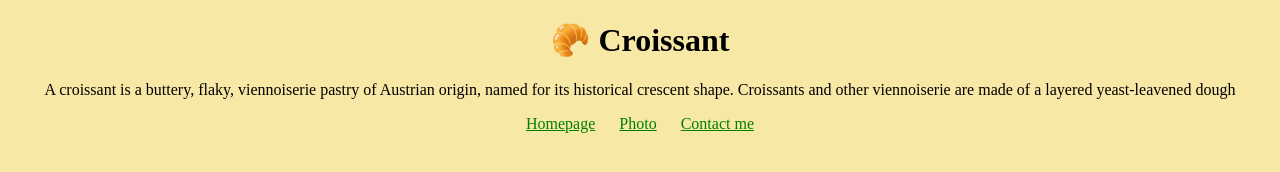
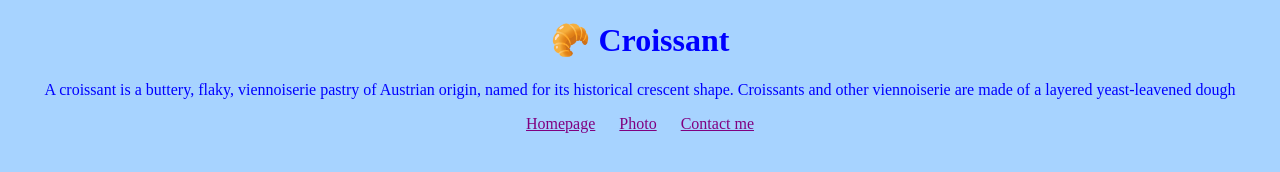
Before and after one commit to SU06FIALHO/Croissant, a plain HTML site: page index.html in a window 1280 px wide. Drawn offline with Linux system fonts and the light colour scheme.

Commit message:
Updated css style

```diff
--- a/css/style.css
+++ b/css/style.css
@@ -1,6 +1,7 @@
 body {
-  background-color: #f8e8a6;
+  background-color: #a7d3ff;
   text-align: center;
+  color: blue;
 }
 .hand-croissant {
   max-width: 100%;
@@ -10,5 +11,5 @@ body {
 }
 footer a {
       margin: 0 10px;
-    color: green;
+    color: purple
 }
```
